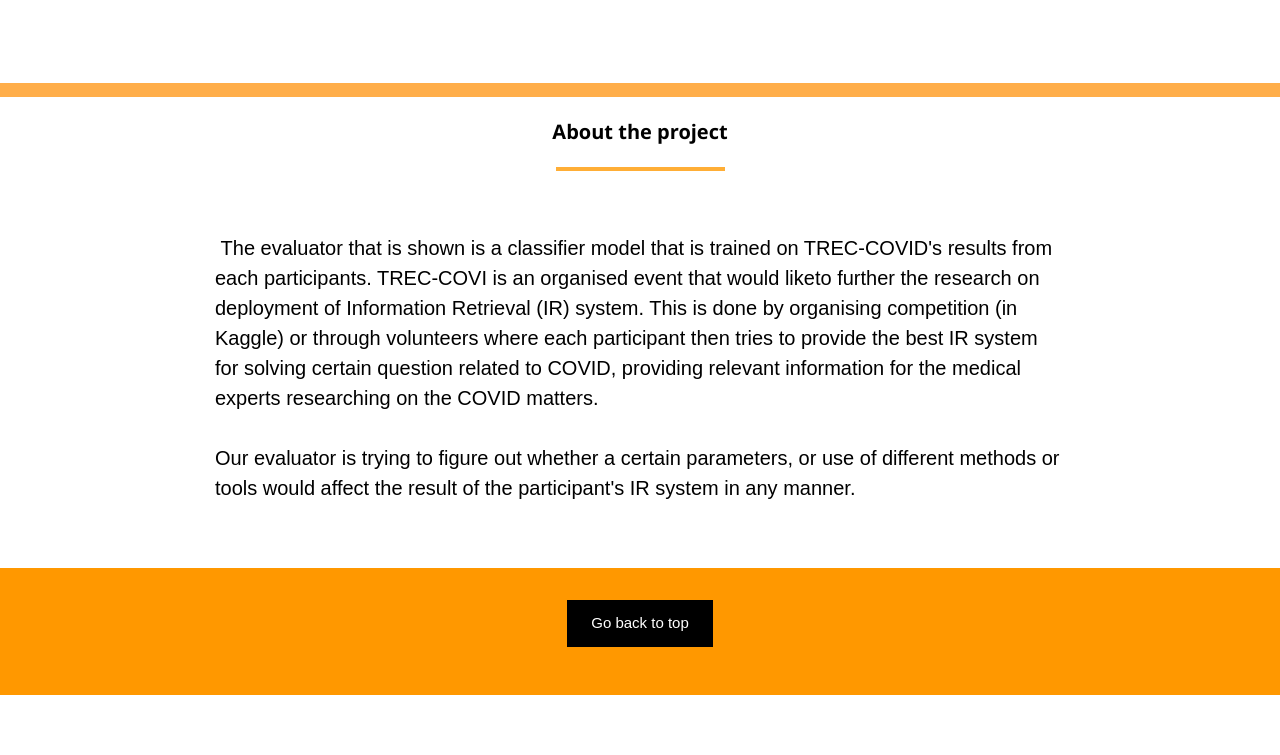
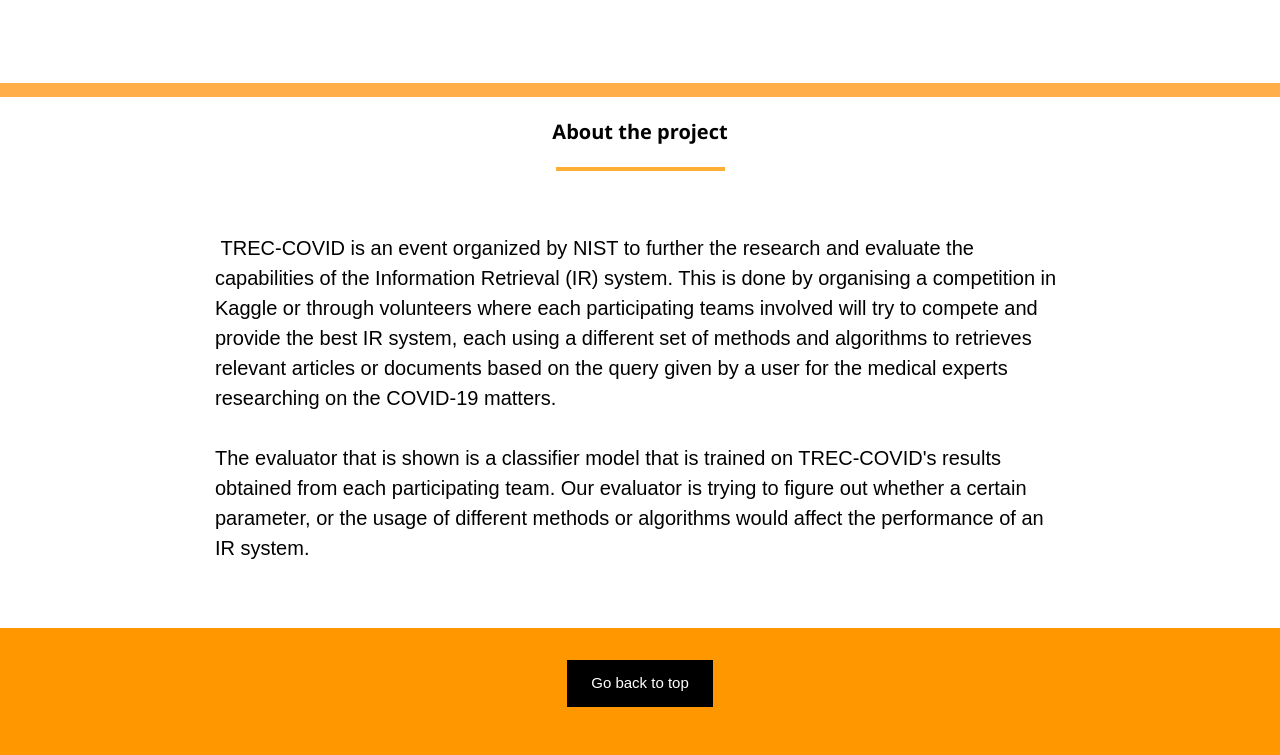
Before and after one commit to mong0009monash/FYP.github.io, a Flask app: page / in a window 1280 px wide; the page is wider, and only the part inside the window is pictured. Shown: the part 2271-3026 px from the top of that part. Before the commit the page ends 2966 px from the top of that part, so only its background shows below. Run offline with Flask 2, Linux system fonts and the light colour scheme; parts of the project's set-up code (start-up, migrations or seed data) failed here and were passed over.

Commit message:
Update text

```diff
--- a/templates/index.html
+++ b/templates/index.html
@@ -339,9 +339,9 @@
 
 <br>
 
-<p class = "text"> The evaluator that is shown is a classifier model that is trained on TREC-COVID's results from each participants. TREC-COVI is an organised event that would liketo further the research on deployment of Information Retrieval (IR) system. This is done by organising competition (in Kaggle) or through volunteers where each participant then tries to provide the best IR system for solving certain question related to COVID, providing relevant information for the medical experts researching on the COVID matters.
+<p class = "text"> TREC-COVID is an event organized by NIST to further the research and evaluate the capabilities of the Information Retrieval (IR) system. This is done by organising a competition in Kaggle or through volunteers where each participating teams involved will try to compete and provide the best IR system, each using a different set of methods and algorithms to retrieves relevant articles or documents based on the query given by a user for the medical experts researching on the COVID-19 matters.
 
-Our evaluator is trying to figure out whether a certain parameters, or use of different methods or tools would affect the result of the participant's IR system in any manner.
+The evaluator that is shown is a classifier model that is trained on TREC-COVID's results obtained from each participating team. Our evaluator is trying to figure out whether a certain parameter, or the usage of different methods or algorithms would affect the performance of an IR system.
 </p>
 
 <br>
--- a/templates/result.html
+++ b/templates/result.html
@@ -378,9 +378,9 @@
 
 <br>
 
-<p class = "text"> The evaluator that is shown is a classifier model that is trained on TREC-COVID's results from each participants. TREC-COVI is an organised event that would liketo further the research on deployment of Information Retrieval (IR) system. This is done by organising competition (in Kaggle) or through volunteers where each participant then tries to provide the best IR system for solving certain question related to COVID, providing relevant information for the medical experts researching on the COVID matters.
+<p class = "text"> TREC-COVID is an event organized by NIST to further the research and evaluate the capabilities of the Information Retrieval (IR) system. This is done by organising a competition in Kaggle or through volunteers where each participating teams involved will try to compete and provide the best IR system, each using a different set of methods and algorithms to retrieves relevant articles or documents based on the query given by a user for the medical experts researching on the COVID-19 matters.
 
-Our evaluator is trying to figure out whether a certain parameters, or use of different methods or tools would affect the result of the participant's IR system in any manner.
+The evaluator that is shown is a classifier model that is trained on TREC-COVID's results obtained from each participating team. Our evaluator is trying to figure out whether a certain parameter, or the usage of different methods or algorithms would affect the performance of an IR system.
 </p>
 
 <br>
```
